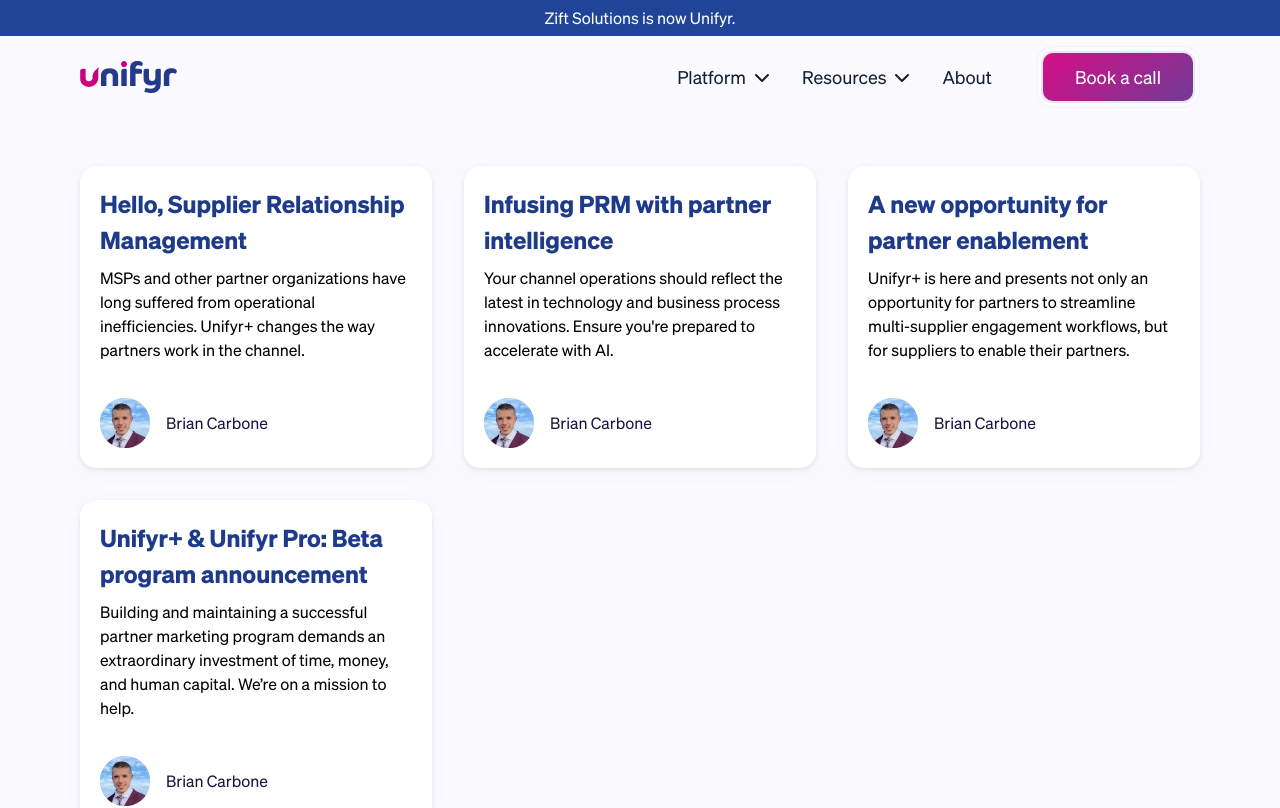
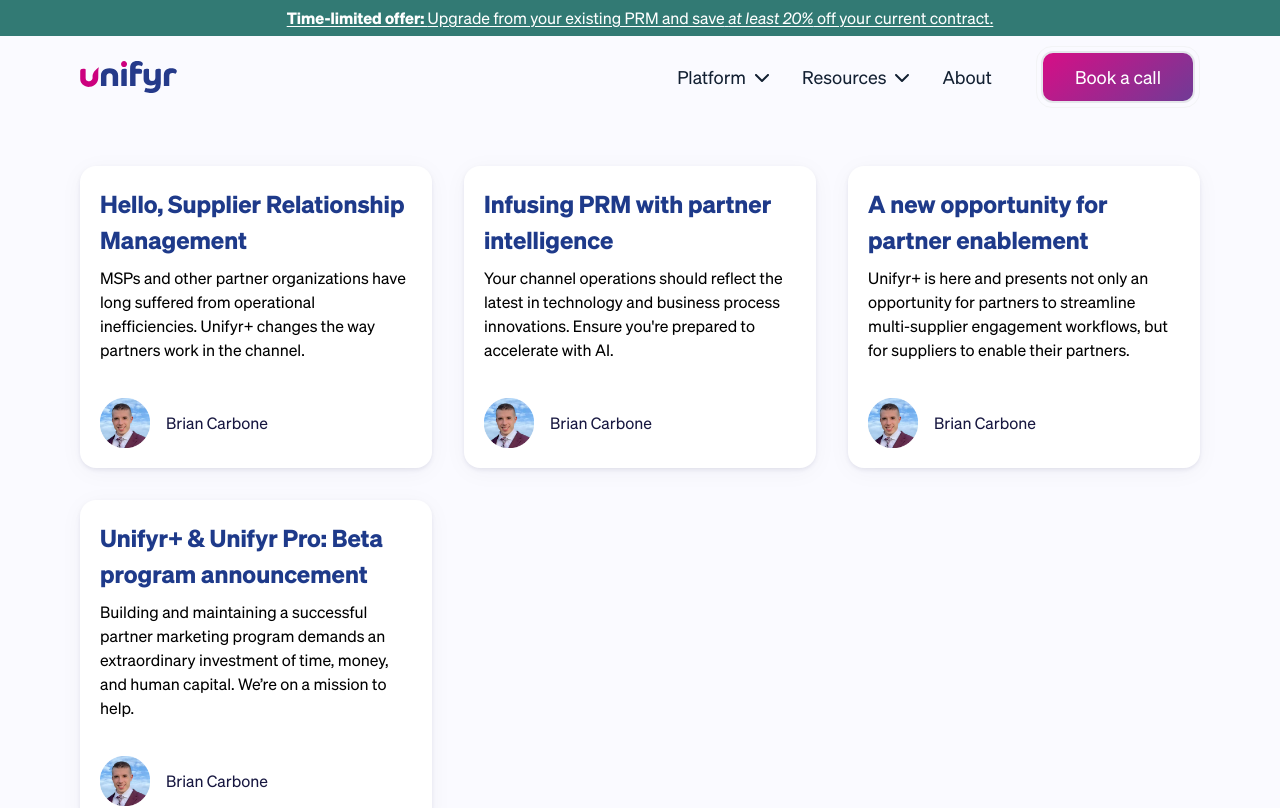
Before and after one commit to takami-rodriguez/unifyr, a Next.js app: page /blog in a window 1280 px wide. Shown: the top 808 px of the page. Built offline with nearby package versions, Linux system fonts and the light colour scheme.

Commit message:
release promo banner

```diff
--- a/src/app/layout.tsx
+++ b/src/app/layout.tsx
@@ -27,11 +27,12 @@ export default function RootLayout({
         className={`${epicene.variable} ${epiceneText.variable} ${sohne.variable} font-sans`}
       >
         <Notice>
-        {/*<Link href="/lp/promo/" className="underline underline-offset-2">
+          <Link href="/lp/promo/" className="underline underline-offset-2">
             <span className="font-bold">Time-limited offer: </span>Upgrade from
-            your existing PRM and save at least 20% off your current contract.
-          </Link>*/}
-         Zift Solutions is now Unifyr.
+            your existing PRM and save{" "}
+            <span className="italic">at least 20%</span> off your current
+            contract.
+          </Link>
         </Notice>
         <ClientLayout>
           <div className="px-4 md:px-5">
--- a/src/components/notice.tsx
+++ b/src/components/notice.tsx
@@ -2,7 +2,7 @@ import React, { PropsWithChildren } from "react";
 
 const Notice: React.FC<PropsWithChildren> = ({ children }) => {
   return (
-    <div className="w-screen bg-secondary">
+    <div className="w-screen bg-green-700">
       <div className="mx-auto size-fit px-4 py-2 text-center leading-[1.25] text-white">
         {children}
       </div>
```
